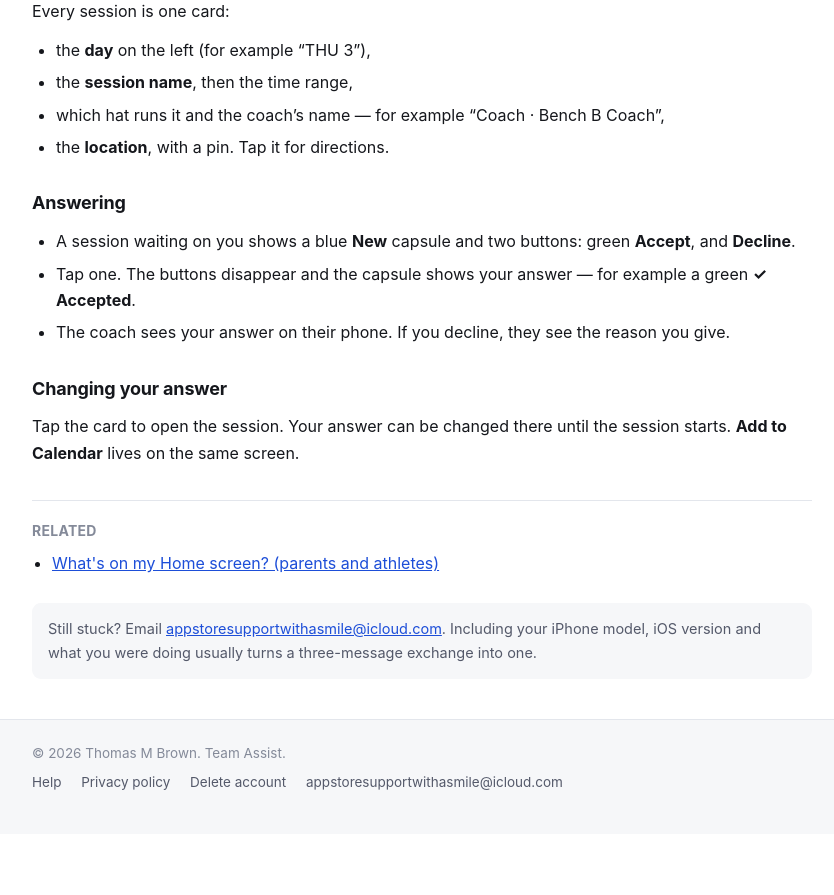
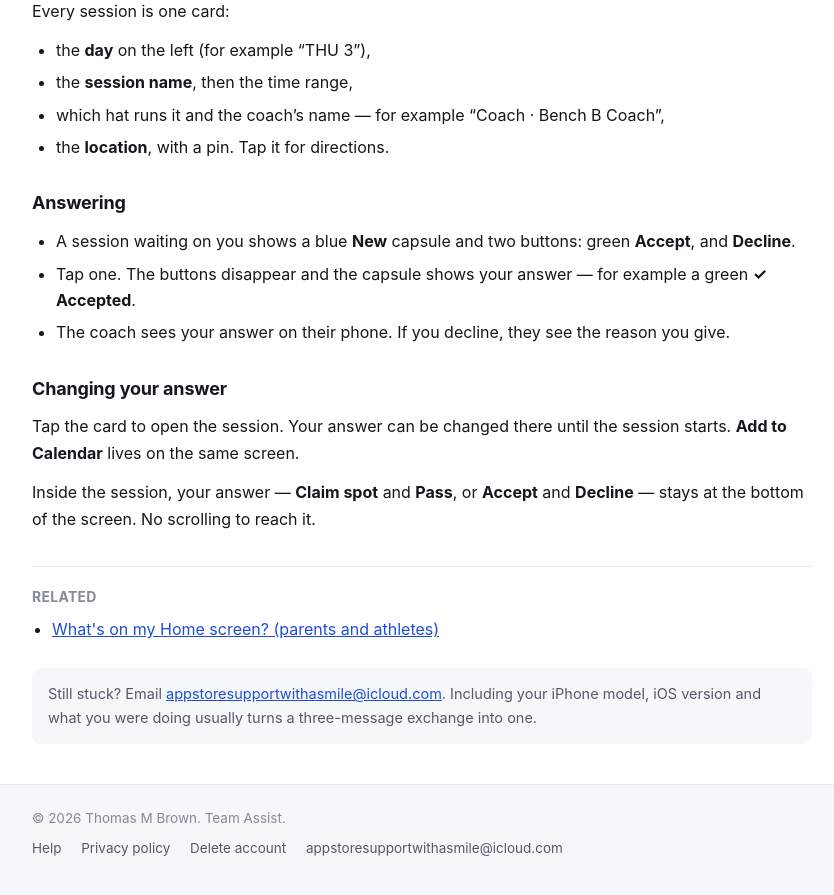
Before and after one commit to mytombrown/team-assist-help, a Jekyll site: the page built from _articles/family-sessions.md, in a window 1280 px wide and 900 px high, scrolled down 630 px. Shown: the top 895 px of the window, without its empty margins (218-1052 px from the left). Built offline with Jekyll 4.4.1, drawn with Linux system fonts in a browser that asks for light colours; before the commit the page ends 1464 px from its top, so only the background shows below that.

Commit message:
Build 230: answering a session — Claim spot and Pass stay at the bottom of the session, no scrolling
Source: tag v1.2.1-230 (app code future/1.3 7b55ff23), AthleteDashboardView.swift athleteSessionAnswerBar. TA-105.
Add Athlete Profile Save is also pinned in 230; no help article covers that screen.

Co-Authored-By: Claude Opus 5.5 <noreply@anthropic.com>

```diff
--- a/_articles/family-sessions.md
+++ b/_articles/family-sessions.md
@@ -43,3 +43,6 @@ Every session is one card:
 
 Tap the card to open the session. Your answer can be changed there until the
 session starts. **Add to Calendar** lives on the same screen.
+
+Inside the session, your answer — **Claim spot** and **Pass**, or **Accept** and
+**Decline** — stays at the bottom of the screen. No scrolling to reach it.
```
